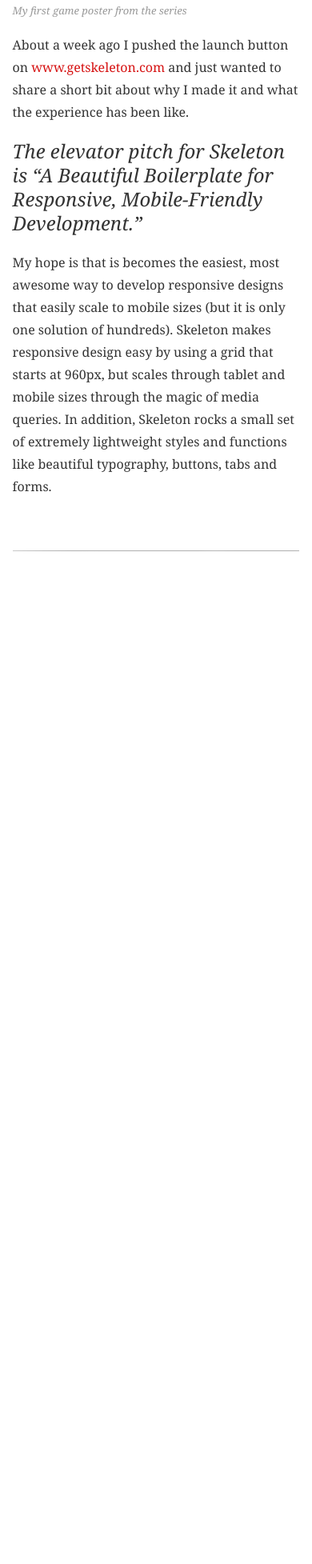
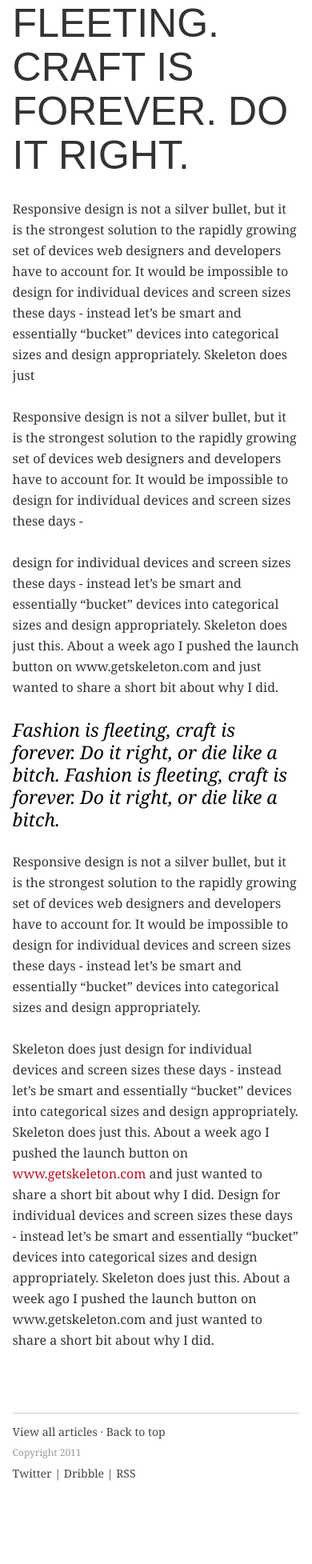
Before and after one commit to dhg/davegamache.com, a PHP site: page / in a window 390 px wide. Shown: the part 2404-4359 px from the top of the page at 80% size. Before the commit the page ends 3093 px from the top, so only its background shows below. Run offline with PHP 8.4, Linux system fonts and the light colour scheme; some libraries are stand-ins or nearby versions.

Commit message:
got going with the two column design, but want to bring it down to one column

```diff
--- a/css/main.css
+++ b/css/main.css
@@ -1,6 +1,6 @@
-/* # Reset & Basics (Inspired by E. Meyers)
+/* Reset & Basics (Inspired by E. Meyers)
 ================================================== */
-html, body, div, span, object, iframe, h1, h2, h3, h4, h5, h6, p, blockquote, pre, a, abbr, acronym, address, cite, code, del, dfn, em, img, ins, s, small, strike, strong, sub, sup, b, u, i, dl, dt, dd, ol, ul, li, fieldset, form, label, legend, table, caption, tbody, tfoot, thead, tr, th, td, article, aside, canvas, details, embed, figure, figcaption, footer, header, hgroup, menu, nav, section, summary, time, audio, video {
+html, body, div, span, object, iframe, h1, h2, h3, h4, h5, h6, p, blockquote, pre, a, address, cite, code, em, img, small, strong, ol, ul, li, fieldset, form, label, legend, table, caption, tbody, tfoot, thead, tr, th, td, article, aside, canvas, embed, figure, figcaption, footer, header, hgroup, menu, nav, section, summary, time, audio, video {
   margin: 0;
   padding: 0;
   border: 0;
@@ -9,74 +9,59 @@ html, body, div, span, object, iframe, h1, h2, h3, h4, h5, h6, p, blockquote, pr
   vertical-align: baseline; }
 article, aside, details, figcaption, figure, footer, header, hgroup, menu, nav, section {
   display: block; }
-body {
-  line-height: 1; }
-ol, ul {
-  list-style: none; }
 
-/* Basic Styles
+
+/* Body Styles
 ================================================== */
 body {
-  font: 16px/28px ff-meta-serif-web-pro, "Georgia", serif;
+  font: 16px/26px ff-meta-serif-web-pro, "Georgia", serif;
   color: #333;
-  background: #fff;
-  -webkit-text-size-adjust: 100%;
+  background: #e4e4e4;
+  overflow-x: hidden;
 }
+
 
 /* Typography
 ================================================== */
-h1, h2, h3, h4, h5, h6 { font-weight: normal; }
-h1 a, h2 a, h3 a, h4 a, h5 a, h6 a { font-weight: inherit; }
-h1 { font-size: 40px; line-height: 40px; }
-/*h2 { font-size: 21px; line-height: 26px; }
-h3 { font-size: 18px; line-height: 26px; }
-h4 { font-size: 18px; line-height: 26px; font-style: italic; font-weight: bold; }
-h5 { font-size: 15px; line-height: 26px; }
-h6 { font-size: 15px; line-height: 26px; font-style: italic; font-weight: bold; }*/
-
-p       { margin: 0 0 20px 0; }
-p img   { margin: 0; }
-
-em      { font-style: italic; }
-strong  { font-weight: bold; }
-
-/*  Links
-================================================== */
-a {
-  color: #d61212;
-  text-decoration: none;
-  outline: 0;
-  -webkit-transition: color .15s ease-in-out;
-     -moz-transition: color .15s ease-in-out;
-          transition: color .15s ease-in-out;
+h1, h2, h3, h4, h5, h6 {
+  font-weight: normal;
+  font-family: atrament-web, SteelfishRg-Regular, sans-serif;
+  text-transform: uppercase;
 }
-a:hover,
-a:focus {
-  color: #ff2400;
+p {
+  margin: 0 0 26px 0;
 }
 
 
-/*  Lists
+/* Links
 ================================================== */
-ul,
-ol { margin: 0 0 26px 26px; }
-ul { list-style: square outside; }
-
+a {
+  color: #b20f1f;
+  text-decoration: none;
+}
+a:hover {
+  color: #8d0d19;
+}
 
 
 /*  Layout
 ================================================== */
-.navbar {
-  position: fixed;
-  width: 125px;
-  padding-top: 80px;
-  text-align: center;
-  left: 75px;
+.container {
+  width: 980px;
+  margin: 0 auto;
 }
-.main-content {
-  padding-top: 80px;
-  margin-left: 250px;
-  margin-right: 75px;
+.nav,
+.art-header,
+.art,
+.footer,
+.art-listing {
+  overflow: hidden;
+  max-width: 1400px;
+  margin: 0 auto;
+  background-color: #fff;
+}
+.art-header {
+  background-color: #111;
 }
 /* Self Clearing Goodness */
 .container:after {
@@ -84,160 +69,301 @@ ul { list-style: square outside; }
   display: block;
   height: 0;
   clear: both;
-  visibility: hidden;}
+  visibility: hidden;
+}
+
 
 /*  Navbar
 ================================================== */
-.logo {
-  display: block;
-  width: 126px;
-  height: 126px;
-  background-image: url(../images/logo.png);
-  font-size: 0;
-  margin-bottom: 25px;
+
+/* Structure */
+#logo {
+  font-size: 30px;
+  line-height: 30px;
+  float: left;
 }
-.navbar ul {
-  list-style: none;
-  margin: 0 0 30px 0;
+.nav {
+  z-index: 2;
 }
-.navbar ul a {
-  line-height: 18px;
-  color: #777;
-  font-size: 18px;
-  text-decoration: none;
-  font-family: proxima-nova-condensed, helvetica-neue, helvetica, sans-serif;
+.nav .container {
+  position: relative;
+  padding-top: 50px;
+  height: 80px;
+  border-bottom: 1px solid #000;
 }
-.navbar li.active a,
-.navbar li:hover a {
+.nav ul {
+  float: right;
+}
+.nav li {
+  display: inline-block;
+  margin-left: 60px;
+}
+.nav li:first-child {
+  margin-left: 0;
+}
+.nav li a,
+.nav #logo {
+  font-size: 30px;
+  line-height: 30px;
+  font-family: atrament-web, SteelfishRg-Regular, sans-serif;
   color: #000;
+  text-transform: uppercase;
 }
-/*.offsite-links li a {
-  display: block;
-  float: right;
-  width: 24px;
-  height: 24px;
-  font-size: 0;
-  margin-left: 5px;
-  background-image: url(../images/social-icons.png);
-  opacity: .4;
-  -webkit-transition: opacity .15s ease-in-out;
-     -moz-transition: opacity .15s ease-in-out;
-          transition: opacity .15s ease-in-out;
+
+/* White nav */
+.nav.white li a,
+.nav.white #logo {
+  color: #fff;
+  text-shadow: 0 0 8px rgba(0,0,0,.5);
 }
-.offsite-links li a:hover {
-  opacity: 1;
+.nav.white .container {
+  border-bottom-color: rgba(255,255,255,.3);
 }
-.offsite-links a.rss-link       { background-position: 25px 0; }
-.offsite-links a.flickr-link    { background-position: 112px 0; }
-.offsite-links a.twitter-link   { background-position: 54px 0; }
-.offsite-links a.dribbble-link  { background-position: 83px 0; }
-*/
+
 
 /*  Main Content
 ================================================== */
-article {
-  padding-bottom: 60px;
-  margin-bottom: 40px;
-  background: url(../images/divider.png) bottom center no-repeat;
+/* Article header */
+.art-header {
+  height: 520px;
+  margin-top: -131px;
+  padding-top: 280px;
+  color: #fff;
+  background-image: url('http://cl.ly/2p3Q3k0k2o1Q3p1V3X1Z/craftsmanship.jpg');
+  background-position: top center;
 }
-.article-title {
-  font-weight: 300;
-  font-family: proxima-nova-extra-condensed, proxima-nova-condensed, helvetica-neue, helvetica, sans-serif;
-  text-transform: uppercase;
-  font-size: 50px;
-  line-height: 50px;
-  letter-spacing: -1px;
+.art-time {
+  display: block;
+  font-size: 18px;
+  font-style: italic;
+  text-shadow: 0 0 8px rgba(0,0,0,.5);
 }
-.article-time {
-  font-size: 14px;
-  font-style: italic;
-  color: #999;
+.art-title {
+  font-size: 150px;
+  line-height: 130px;
+  color: #fff;
+  margin: -5px 0 10px -4px;
+  text-shadow: 0 0 8px rgba(0,0,0,.5);
 }
-.callout {
+.art-subtitle {
   font-size: 24px;
   line-height: 30px;
   font-style: italic;
+  text-shadow: 0 0 8px rgba(0,0,0,.5);
 }
-.article-header {
-  margin-bottom: 20px;
+
+/* Body */
+.art-content {
+  padding-top: 80px;
 }
-.article-body {
+.art-row {
+  margin-bottom: 52px;
   -webkit-column-count: 2;
      -moz-column-count: 2;
           column-count: 2;
-    -webkit-column-gap: 50px;
-       -moz-column-gap: 50px;
-            column-gap: 50px;
+    -webkit-column-gap: 40px;
+       -moz-column-gap: 40px;
+            column-gap: 40px;
 }
-.article-body figure {
-  margin-bottom: 20px;
+.art-subhead {
+  font-size: 50px;
+  line-height: 55px;
+  margin-bottom: 26px;
 }
-.article-body figure img {
-  max-width: 100%;
-  max-height: 600px;
+.callout {
+  font-size: 23px;
+  line-height: 28px;
+  font-style: italic;
+  color: #000;
 }
-.article-body figcaption {
-  color: #999;
-  font-style: italic;
-  font-size: 13px;
-  line-height: 18px;
-  margin-top: -3px;
+.art-row img {
+  margin-bottom: 26px;
 }
 
 
+/*  Article Listing
+================================================== */
+.art-listing {
+  padding: 50px 0;
+}
+.art-listing ul {
+  margin-left: -40px;
+  overflow: hidden;
+}
+.art-listing li {
+ list-style: none;
+}
+.art-listing li a {
+  position: relative;
+  color: #555;
+  width: 30%;
+  float: left;
+  margin: 20px 0 0 3.3%;
+}
+.art-listing li a:hover .art-title {
+  color: #8d0d19;
+}
+.art-listing li a:hover  {
+  color: #333;
+}
+.art-listing li a:hover .art-time {
+  color: #777;
+}
+.art-listing .art-title {
+  font-size: 40px;
+  color: #000;
+  text-shadow: none;
+  text-align: center;
+  line-height: 40px;
+}
+.art-listing .art-time {
+  font-size: 14px;
+  color: #999;
+  text-shadow: none;
+  text-align: center;
+}
+.art-listing .art-summary {
+  text-align: center;
+  font-size: 14px;
+  line-height: 21px;
+}
+.art-thumb {
+  width: 100%;
+  -webkit-border-radius: 200px;
+     -moz-border-radius: 200px;
+          border-radius: 200px;
+}
 
-/*  Page Fades (On load on scrolling)
+/*  Footer
 ================================================== */
-body {
-  opacity: 0;
-  -webkit-transition: opacity .3s ease-in-out;
-     -moz-transition: opacity .3s ease-in-out;
-          transition: opacity .3s ease-in-out;
+.footer .container {
+  border-top: 1px solid #ccc;
+  padding: 10px 0 100px;
 }
-body.rendered {
-  opacity: 1;
+.footer,
+.footer a {
+  font-size: 14px;
+  color: #444;
+}
+.offsite-links {
+  text-align: right;
+}
+.copyright {
+  text-align: center;
+  color: #999;
+  font-size: 12px;
+}
+.footer-nav,
+.copyright,
+.offsite-links {
+  width: 33.3%;
+  float: left;
 }
 
 
-@media only screen and (max-width: 1050px) {
-  body.rendered .navbar {
-    left: 40px;
-    margin-left: 0;
-    -webkit-transition: none;
-     -moz-transition: none;
-          transition: none;
+/*  Responsive
+================================================== */
+
+@media only screen and (max-width: 1000px) {
+  .container {
+    width: 92%;
   }
-  .article-body {
+}
+@media only screen and (max-width: 800px) {
+  .art-row {
     -webkit-column-count: 1;
        -moz-column-count: 1;
             column-count: 1;
   }
-}
-
-@media only screen and (max-width: 870px) {
-  .navbar {
+  .art-header {
+    height: 340px;
+    padding-top: 240px;
+  }
+  .art-time {
+    font-size: 16px;
+    text-align: center;
+  }
+  .art-title {
+    font-size: 90px;
+    line-height: 94px;
+    margin-top: -6px;
+    margin-bottom: 4px;
+    text-align: center;
+  }
+  .art-subtitle {
+    text-align: center;
+    font-size: 18px;
+    line-height: 24px;
+    width: 80%;
+    margin-left: 10%;
+  }
+  #logo {
     display: none;
   }
-  .main-content {
+  .nav ul {
     margin: 0 auto;
+    float: none;
+    text-align: center;
+  }
+  .nav li {
+    display: inline;
+    float: none;
+  }
+  .art-listing ul {
+    margin-left: 0;
+  }
+  .art-listing li a {
+    display: block;
+    width: 300px;
+    float: none;
+    margin: 40px auto 0;
   }
 }
-
-@media only screen and (max-width: 675px) {
-  .main-content {
-    width: 92%;
+@media only screen and (max-width: 700px) {
+  .footer-nav,
+  .copyright,
+  .offsite-links {
+    float: none;
+    width: auto;
+    text-align: left;
   }
 }
-
+@media only screen and (max-width: 550px) {
+  .nav li a {
+    font-size: 24px;
+  }
+  .art-header {
+    height: 220px;
+    padding-top: 200px;
+  }
+  .art-time {
+    font-size: 14px;
+  }
+  .art-title {
+    font-size: 60px;
+    line-height: 65px;
+  }
+  .art-subtitle {
+    font-size: 16px;
+    line-height: 20px;
+  }
+  .art-subtitle {
+    font-size: 16px;
+    line-height: 20px;
+  }
+  .nav li {
+    margin-left: 30px;
+  }
+}
 
 /*  Misc
 ================================================== */
 ::selection {
-  background: #D61212;
+  background: #000;
   color: #fff;
 }
 ::-moz-selection {
-  background: #D61212;
+  background: #000;
   color: #fff;
 }
 
--- /dev/null
+++ b/footer.php
@@ -0,0 +1,4 @@
+  <script src="http://code.jquery.com/jquery-1.6.4.min.js"></script>
+  <script src="js/app.js"></script>
+</body>
+</html>
--- /dev/null
+++ b/header.php
@@ -0,0 +1,18 @@
+<!DOCTYPE html>
+<!--[if lt IE 7 ]><html class="ie ie6" lang="en"> <![endif]-->
+<!--[if IE 7 ]><html class="ie ie7" lang="en"> <![endif]-->
+<!--[if IE 8 ]><html class="ie ie8" lang="en"> <![endif]-->
+<!--[if (gte IE 9)|!(IE)]><!--><html lang="en"> <!--<![endif]-->
+<head>
+  <meta charset="utf-8">
+  <title>Dave Gamache: Designer &amp; Developer at Twitter</title>
+  <meta name="description" content="Dave Gamache: Designer and Developer at Twitter in San Francisco">
+  <meta name="author" content="Dave Gamache, @dhg">
+  <!--[if lt IE 9]><script src="http://html5shim.googlecode.com/svn/trunk/html5.js"></script><![endif]-->
+  <meta name="viewport" content="width=device-width, initial-scale=1">
+  <link rel="stylesheet" href="css/main.css">
+  <link rel="shortcut icon" href="favicon.ico">
+  <script type="text/javascript" src="http://use.typekit.com/cjx7kil.js"></script>
+  <script type="text/javascript">try{Typekit.load();}catch(e){}</script>
+</head>
+<body>
--- a/index.html
+++ /dev/null
@@ -1,99 +0,0 @@
-<!DOCTYPE html>
-<!--[if lt IE 7 ]><html class="ie ie6" lang="en"> <![endif]-->
-<!--[if IE 7 ]><html class="ie ie7" lang="en"> <![endif]-->
-<!--[if IE 8 ]><html class="ie ie8" lang="en"> <![endif]-->
-<!--[if (gte IE 9)|!(IE)]><!--><html lang="en"> <!--<![endif]-->
-<head>
-
-  <!-- Basic Page Needs
-  ================================================== -->
-  <meta charset="utf-8">
-  <title>Dave Gamache: Designer &amp; Developer at Twitter</title>
-  <meta name="description" content="Dave Gamache: Designer and Developer at Twitter in San Francisco">
-  <meta name="author" content="Dave Gamache, @dhg">
-  <!--[if lt IE 9]>
-    <script src="http://html5shim.googlecode.com/svn/trunk/html5.js"></script>
-  <![endif]-->
-
-  <!-- Mobile Specific Metas
-  ================================================== -->
-  <meta name="viewport" content="width=device-width, initial-scale=1, maximum-scale=1">
-
-  <!-- CSS
-  ================================================== -->
-  <link rel="stylesheet" href="css/main.css">
-
-  <!-- Favicon
-  ================================================== -->
-  <link rel="shortcut icon" href="src/images/favicon.ico">
-  <link rel="apple-touch-icon" sizes="57x57" href="images/apple-touch-icon.png">
-  <link rel="apple-touch-icon" sizes="72x72" href="images/apple-touch-icon-72x72.png">
-  <link rel="apple-touch-icon" sizes="114x114" href="images/apple-touch-icon-114x114.png">
-
-  <script type="text/javascript" src="http://use.typekit.com/cjx7kil.js"></script>
-  <script type="text/javascript">try{Typekit.load();}catch(e){}</script>
-
-</head>
-<body>
-  <div class="container">
-    <nav class="navbar">
-      <a class="logo">Dave Gamache</a>
-      <ul>
-        <li class="active"><a href="#">Blog</a></li>
-        <li><a href="#">Portfolio</a></li>
-        <li><a href="#">Contact</a></li>
-      </ul>
-      <!-- <aside class="offsite-links">
-        <ul>
-          <li><a class="rss-link" href="#">RSS</a></li>
-          <li><a class="twitter-link" href="http://www.twitter.com/dhg">Twitter</a></li>
-          <li><a class="dribbble-link" href="http://www.dribbble.com/dhgamache">Dribbble</a></li>
-          <li><a class="flickr-link" href="http://www.flickr.com/photos/dhgamache">Flickr</a></li>
-        </ul>
-      </aside> -->
-    </nav>
-    <div class="main-content">
-      <article>
-        <header class="article-header">
-          <time class="article-time">March 19th, 2011</time>
-          <h1 class="article-title"><a href="#">Responsive Design &amp; The Skeleton Boilerplate</a></h1>
-        </header class="article-header">
-        <div class="article-body">
-          <p>Responsive design is not a silver bullet, but it is the strongest solution to the rapidly growing set of devices web designers and developers have to account for. It would be impossible to design for individual devices and screen sizes these days - instead let’s be smart and essentially “bucket” devices into categorical sizes and design appropriately. Skeleton does just this.</p>
-          <figure>
-            <img src="http://dl.dropbox.com/u/755359/sanfrancisconative.png" alt="">
-            <figcaption>My first game poster from the series</figcaption>
-          </figure>
-          <p>About a week ago I pushed the launch button on <a href="#">www.getskeleton.com</a> and just wanted to share a short bit about why I made it and what the experience has been like.</p>
-          <p class="callout">The elevator pitch for Skeleton is “A Beautiful Boilerplate for Responsive, Mobile-Friendly Development.”</p>
-          <p>My hope is that is becomes the easiest, most awesome way to develop responsive designs that easily scale to mobile sizes (but it is only one solution of hundreds). Skeleton makes responsive design easy by using a grid that starts at 960px, but scales through tablet and mobile sizes through the magic of media queries. In addition, Skeleton rocks a small set of extremely lightweight styles and functions like beautiful typography, buttons, tabs and forms. </p>
-        </div>
-      </article>
-      <div class="divider"></div>
-      <article>
-        <header class="article-header">
-          <time class="article-time">March 19th, 2011</time>
-          <h1 class="article-title"><a href="#">Responsive Design &amp; The Skeleton Boilerplate</a></h1>
-        </header class="article-header">
-        <div class="article-body">
-          <p>Responsive design is not a silver bullet, but it is the strongest solution to the rapidly growing set of devices web designers and developers have to account for. It would be impossible to design for individual devices and screen sizes these days - instead let’s be smart and essentially “bucket” devices into categorical sizes and design appropriately. Skeleton does just this.</p>
-          <figure>
-            <img src="http://dl.dropbox.com/u/755359/sanfrancisconative.png" alt="">
-            <figcaption>My first game poster from the series</figcaption>
-          </figure>
-          <p>About a week ago I pushed the launch button on <a href="#">www.getskeleton.com</a> and just wanted to share a short bit about why I made it and what the experience has been like.</p>
-          <p class="callout">The elevator pitch for Skeleton is “A Beautiful Boilerplate for Responsive, Mobile-Friendly Development.”</p>
-          <p>My hope is that is becomes the easiest, most awesome way to develop responsive designs that easily scale to mobile sizes (but it is only one solution of hundreds). Skeleton makes responsive design easy by using a grid that starts at 960px, but scales through tablet and mobile sizes through the magic of media queries. In addition, Skeleton rocks a small set of extremely lightweight styles and functions like beautiful typography, buttons, tabs and forms. </p>
-        </div>
-      </article>
-    </div>
-  </div>
-  <footer>
-
-  </footer>
-
-  <script src="http://code.jquery.com/jquery-1.6.4.min.js"></script>
-  <script src="js/app.js"></script>
-
-</body>
-</html>
--- /dev/null
+++ b/index.php
@@ -0,0 +1,40 @@
+<?php
+  include 'header.php';
+  include 'nav.php';
+?>
+
+  <header class="art-header">
+    <div class="container">
+      <time class="art-time">March 19th, 2011</time>
+      <h2 class="art-title">Craftsmanship</h2>
+      <p class="art-subtitle">To imbue excellence into all that one does in concept, process and execution.</p>
+    </div>
+  </header>
+  <article class="art">
+    <div class="container">
+      <div class="art-content">
+        <div class="art-row">
+          <p>Responsive design is not a silver bullet, but it is the strongest solution to the rapidly growing set of devices web designers and developers have to account for. It would be impossible to design for individual devices and screen sizes these days - instead let’s be smart and essentially “bucket” devices into categorical sizes and design appropriately. Skeleton does just </p>
+          <img src="http://cl.ly/1k0w261E252W3q0G2r34/coleriseplaceholder.jpg" alt="">
+          <p>Responsive design is not a silver bullet, but it is the strongest solution to the rapidly growing set of devices web designers and developers have to account for. It would be impossible to design for individual devices and screen sizes these days - </p>
+          <p>design for individual devices and screen sizes these days - instead let’s be smart and essentially “bucket” devices into categorical sizes and design appropriately. Skeleton does just this. About a week ago I pushed the launch button on www.getskeleton.com and just wanted to share a short bit about why I did.</p>
+          <p class="callout">Fashion is fleeting, craft is forever. Do it right, or die like a bitch. Fashion is fleeting, craft is forever. Do it right, or die like a bitch.</p>
+          <p>Responsive design is not a silver bullet, but it is the strongest solution to the rapidly growing set of devices web designers and developers have to account for. It would be impossible to design for individual devices and screen sizes these days - instead let’s be smart and essentially “bucket” devices into categorical sizes and design appropriately. </p>
+          <p>Skeleton does just design for individual devices and screen sizes these days - instead let’s be smart and essentially “bucket” devices into categorical sizes and design appropriately. Skeleton does just this. About a week ago I pushed the launch button on www.getskeleton.com and just wanted to share a short bit about why I did. Design for individual devices and screen sizes these days - instead let’s be smart and essentially “bucket” devices into categorical sizes and design appropriately. Skeleton does just this. About a week ago I pushed the launch button on www.getskeleton.com and just wanted to share a short bit about why I did.</p>
+        </div>
+        <h3 class="art-subhead">Fashion is fleeting. Craft is forever. Do it right.</h3>
+        <div class="art-row">
+          <p>Responsive design is not a silver bullet, but it is the strongest solution to the rapidly growing set of devices web designers and developers have to account for. It would be impossible to design for individual devices and screen sizes these days - instead let’s be smart and essentially “bucket” devices into categorical sizes and design appropriately. Skeleton does just </p>
+          <p>Responsive design is not a silver bullet, but it is the strongest solution to the rapidly growing set of devices web designers and developers have to account for. It would be impossible to design for individual devices and screen sizes these days - </p>
+          <p>design for individual devices and screen sizes these days - instead let’s be smart and essentially “bucket” devices into categorical sizes and design appropriately. Skeleton does just this. About a week ago I pushed the launch button on www.getskeleton.com and just wanted to share a short bit about why I did.</p>
+          <p class="callout">Fashion is fleeting, craft is forever. Do it right, or die like a bitch. Fashion is fleeting, craft is forever. Do it right, or die like a bitch.</p>
+          <p>Responsive design is not a silver bullet, but it is the strongest solution to the rapidly growing set of devices web designers and developers have to account for. It would be impossible to design for individual devices and screen sizes these days - instead let’s be smart and essentially “bucket” devices into categorical sizes and design appropriately. </p>
+          <p>Skeleton does just design for individual devices and screen sizes these days - instead let’s be smart and essentially “bucket” devices into categorical sizes and design appropriately. Skeleton does just this. About a week ago I pushed the launch button on <a href="#">www.getskeleton.com</a> and just wanted to share a short bit about why I did. Design for individual devices and screen sizes these days - instead let’s be smart and essentially “bucket” devices into categorical sizes and design appropriately. Skeleton does just this. About a week ago I pushed the launch button on www.getskeleton.com and just wanted to share a short bit about why I did.</p>
+        </div>
+      </div>
+    </div>
+  </article>
+<?php
+  include 'pageend.php';
+  include 'footer.php';
+?>
--- a/js/app.js
+++ b/js/app.js
@@ -9,7 +9,6 @@
 
 $(document).ready(function() {
 
-  $('body').addClass('rendered')
-
+  // $('body').addClass('load-animation');
 
 });
--- /dev/null
+++ b/nav.php
@@ -0,0 +1,13 @@
+<nav class="white nav">
+  <div class="container">
+    <a id="logo" href="index.php">
+      <h1>Dave Gamache</h1>
+    </a>
+    <ul>
+      <li class="active"><a href="articles.php">Articles</a></li>
+      <li><a href="#">Notes</a></li>
+      <li><a href="#">Work</a></li>
+      <li><a href="#">Contact</a></li>
+    </ul>
+  </div>
+</nav>
--- /dev/null
+++ b/pageend.php
@@ -0,0 +1,17 @@
+  <footer class="footer">
+    <div class="container">
+      <nav class="footer-nav">
+        <a href="">View all articles</a>
+        &middot;
+        <a href="#">Back to top</a>
+      </nav>
+      <div class="copyright">
+        Copyright 2011
+      </div>
+      <aside class="offsite-links">
+        <a href="">Twitter</a> |
+        <a href="">Dribble</a> |
+        <a href="">RSS</a>
+      </aside>
+    </div>
+  </footer>
```
Also changed, not shown: articles.html (added, +22 -0 lines), articles.php (added, +64 -0 lines).
